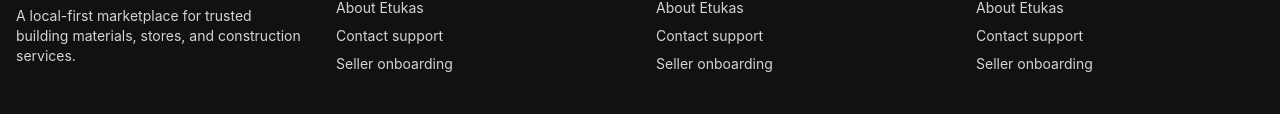
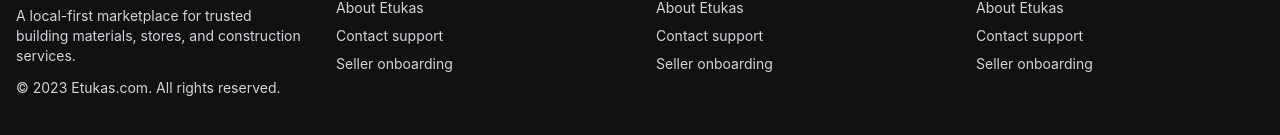
Before and after one commit to etukas-admin/Etukas-main, a React (Vite) app in the folder client/: page / in a window 1280 px wide. Shown: the part 1039-1174 px from the top of the page. Before the commit the page ends 1153 px from the top, so only its background shows below. Built offline with nearby package versions, Linux system fonts and the light colour scheme; no server answers.

Commit message:
feat: add copyright notice to footer in Layout component

```diff
--- a/client/src/components/layout/Layout.tsx
+++ b/client/src/components/layout/Layout.tsx
@@ -16,6 +16,7 @@
             <div>
               <div className="text-2xl font-extrabold text-white">Etukas.com</div>
               <p className="mt-3 text-sm text-gray-300">A local-first marketplace for trusted building materials, stores, and construction services.</p>
+                            <p className="mt-3 text-sm text-gray-300">© 2023 Etukas.com. All rights reserved.</p>
             </div>
             {["Company", "Help", "Policies"].map((title) => (
               <div key={title}>
```
